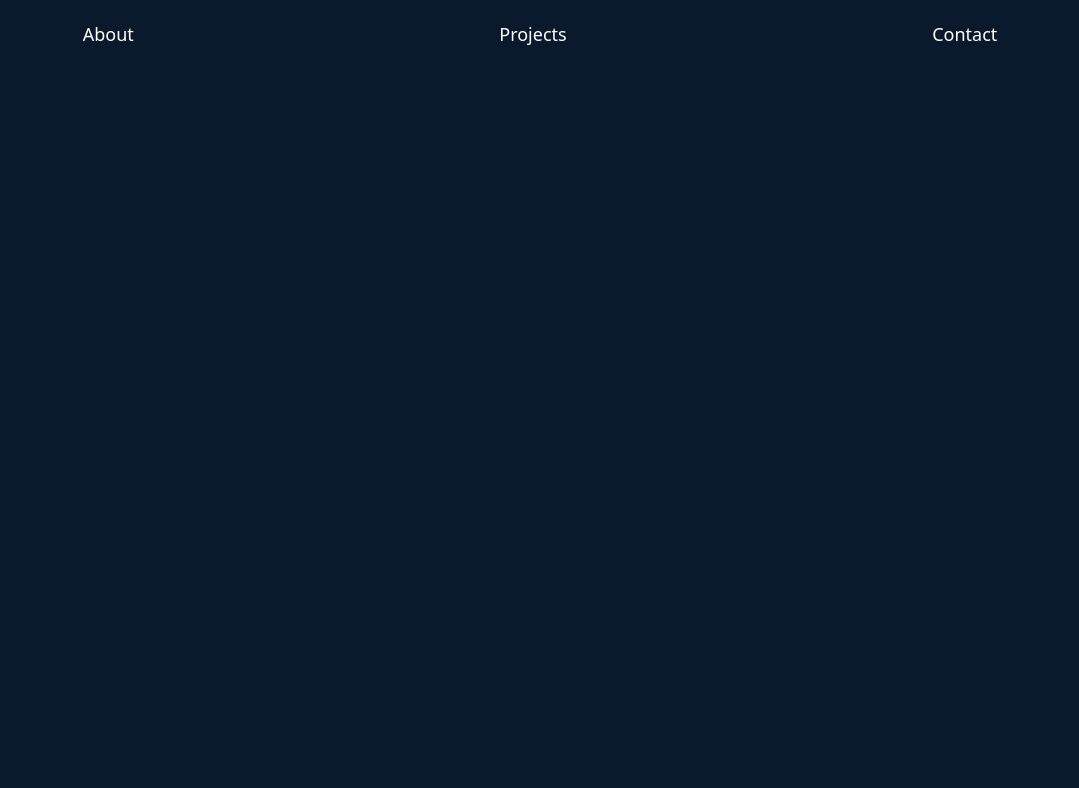
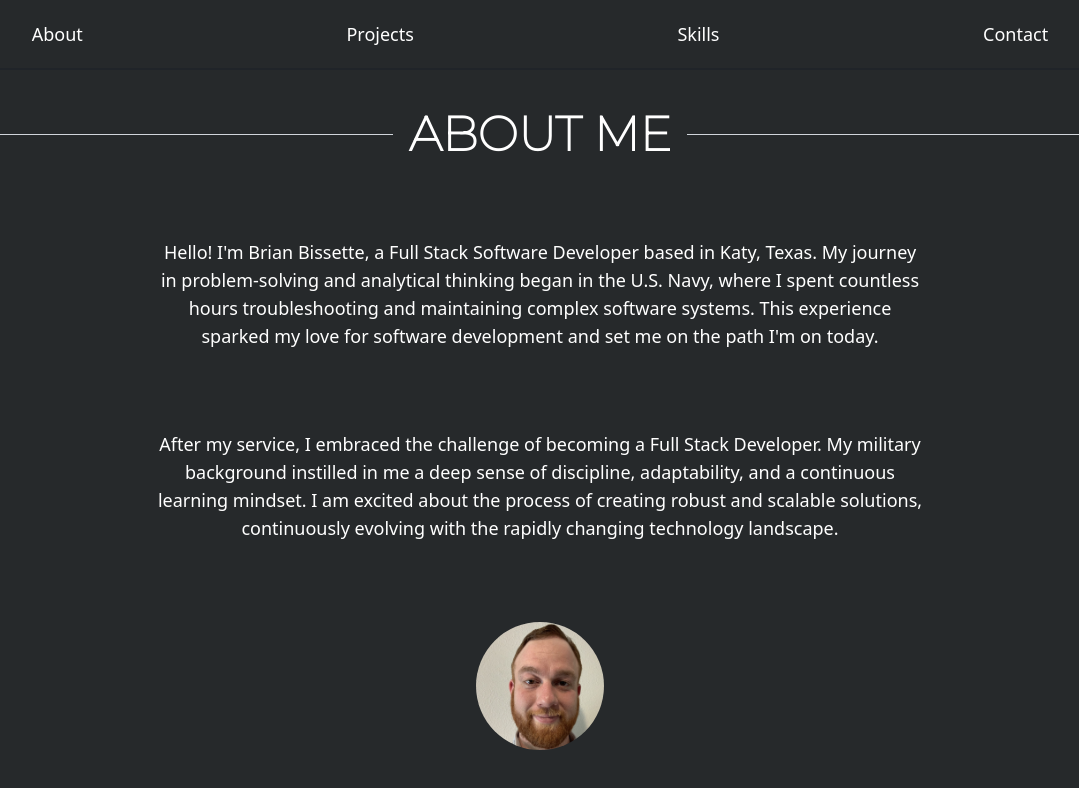
Before and after one commit to bbissette3/brianb-portfolio, a React (Vite) app: page / in a window 1280 px wide. Shown: the top 788 px of the page, without its empty margins (100-1179 px from the left). Built offline with nearby package versions, Linux system fonts and the light colour scheme.

Commit message:
completed about, changed navbar from routes to sections

```diff
--- a/src/App.jsx
+++ b/src/App.jsx
@@ -1,9 +1,11 @@
 import Navbar from "./Components/NavBar";
+import About from "./Components/About";
 
 function App() {
   return (
     <>
       <Navbar />
+      <About />
     </>
   );
 }
--- /dev/null
+++ b/src/Components/About.jsx
@@ -0,0 +1,36 @@
+import selfie from "./Images/selfie.jpeg";
+
+const About = () => {
+  return (
+    <div id="about" className="flex flex-col items-center justify-center">
+      <div className="flex items-center justify-center w-full px-10">
+        <hr className="flex-grow border-t-[0.5] border-gray-300 dark:border-gray-600" />
+        <h1 className="text-white text-center text-5xl my-10 font-bold sm:text-2xl md:text-5xl px-4">
+          ABOUT ME
+        </h1>
+        <hr className="flex-grow border-t-[0.5] border-gray-300 dark:border-gray-600" />
+      </div>
+      <p className="text-center justify-center text-white text-sm sm:text-md md:text-lg my-10 max-w-screen-md mx-5">
+        Hello! I'm Brian Bissette, a Full Stack Software Developer based in
+        Katy, Texas. My journey in problem-solving and analytical thinking began
+        in the U.S. Navy, where I spent countless hours troubleshooting and
+        maintaining complex software systems. This experience sparked my love
+        for software development and set me on the path I'm on today.
+      </p>
+      <p className="text-center justify-center text-white text-sm sm:text-md md:text-lg my-10 max-w-screen-md mx-5">
+        After my service, I embraced the challenge of becoming a Full Stack
+        Developer. My military background instilled in me a deep sense of
+        discipline, adaptability, and a continuous learning mindset. I am
+        excited about the process of creating robust and scalable solutions,
+        continuously evolving with the rapidly changing technology landscape.
+      </p>
+      <img
+        className="w-32 h-32 rounded-full object-contain mt-10"
+        src={selfie}
+        alt="Brian Bissette"
+      ></img>
+    </div>
+  );
+};
+
+export default About;
--- a/src/Components/NavBar.jsx
+++ b/src/Components/NavBar.jsx
@@ -1,28 +1,48 @@
-import { NavLink, useLocation } from "react-router-dom";
+// import { NavLink, useLocation } from "react-router-dom";
 
+// function Navbar() {
+//   const location = useLocation();
+
+//   const getNavLinkClass = (path) => {
+//     return location.pathname === path
+//       ? "p-5 text-lg text-white border-b-2 border-white"
+//       : "p-5 text-lg text-white";
+//   };
+
+//   return (
+//     <div className="sticky flex justify-around">
+//       <NavLink className={getNavLinkClass("/about")} to="/about">
+//         About
+//       </NavLink>
+//       <NavLink className={getNavLinkClass("/projects")} to="/projects">
+//         Projects
+//       </NavLink>
+//       <NavLink className={getNavLinkClass("/contact")} to="/contact">
+//         Contact
+//       </NavLink>
+//     </div>
+//   );
+// }
+
+// export default Navbar;
 function Navbar() {
-  const location = useLocation();
-
-  const getNavLinkClass = (path) => {
-    return location.pathname === path
-      ? "p-5 text-lg text-white border-b-2 border-white"
-      : "p-5 text-lg text-white";
-  };
-
   return (
-    <div className="flex justify-around">
-      <NavLink className={getNavLinkClass("/about")} to="/about">
-        About
-      </NavLink>
-      <NavLink className={getNavLinkClass("/projects")} to="/projects">
-        Projects
-      </NavLink>
-      {/* <NavLink className={getNavLinkClass("/blogs")} to="/blogs">
-        Blogs
-      </NavLink> */}
-      <NavLink className={getNavLinkClass("/contact")} to="/contact">
-        Contact
-      </NavLink>
+    <div className="sticky top-0 bg-[#26292b] opacity-100">
+      <div className="flex justify-around">
+        <a className="p-5 text-lg text-white" href="#about">
+          About
+        </a>
+        <a className="p-5 text-lg text-white" href="#projects">
+          Projects
+        </a>
+        <a className="p-5 text-lg text-white" href="#skills">
+          Skills
+        </a>
+        <a className="p-5 text-lg text-white" href="#contact">
+          Contact
+        </a>
+      </div>
+      <hr className="w-full border-b border-gray-900 opacity-25" />
     </div>
   );
 }
--- a/src/index.css
+++ b/src/index.css
@@ -5,9 +5,16 @@
 @tailwind utilities;
 
 html {
-  background-color: #0a192c;
+  background-color: #26292b;
+  scroll-behavior: smooth;
 }
 
 h1 {
-  font-family: "MontSerrate", sans-serif;
+  /* section headers */
+  font-family: "Montserrat", sans-serif;
 }
+
+p {
+  /* about paragraphs */
+  /* font-family: ; */
+}
--- a/src/main.jsx
+++ b/src/main.jsx
@@ -3,12 +3,8 @@ import ReactDOM from "react-dom/client";
 import App from "./App.jsx";
 import "./index.css";
 
-import { BrowserRouter } from "react-router-dom";
-
 ReactDOM.createRoot(document.getElementById("root")).render(
   <>
-    <BrowserRouter>
-      <App />
-    </BrowserRouter>
+    <App />
   </>
 );
```
Also changed, not shown: src/Components/Images/selfie.jpeg (added).
